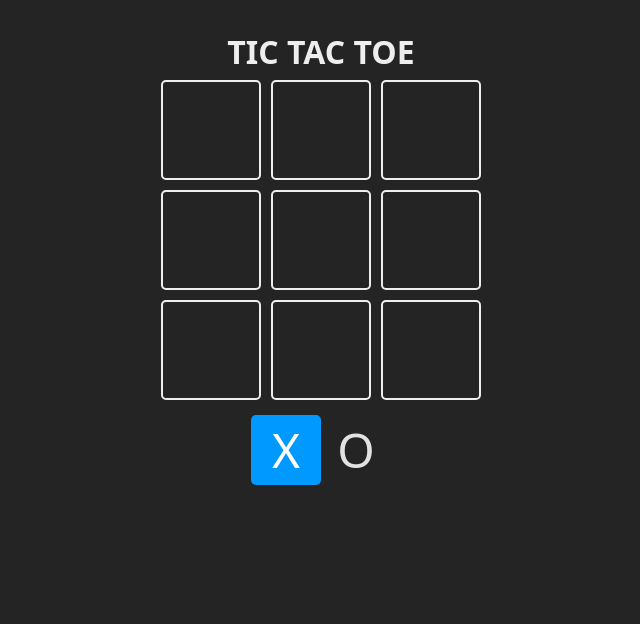
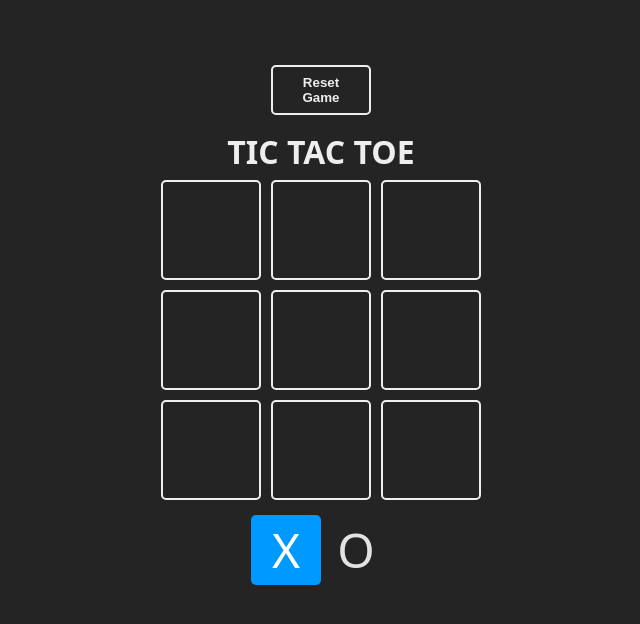
Before and after one commit to sebaactis/tic-tac-toe-game, a React (Create React App) app: page / in a window 1280 px wide. Shown: the top 624 px of the page, without its empty margins (319-959 px from the left). Built offline with nearby package versions, Linux system fonts and the light colour scheme.

Commit message:
componetizando

```diff
--- a/package.json
+++ b/package.json
@@ -6,6 +6,7 @@
     "@testing-library/jest-dom": "^5.16.5",
     "@testing-library/react": "^13.4.0",
     "@testing-library/user-event": "^13.5.0",
+    "canvas-confetti": "1.6.0",
     "react": "^18.2.0",
     "react-dom": "^18.2.0",
     "react-scripts": "5.0.1",
--- a/src/App.js
+++ b/src/App.jsx
@@ -1,44 +1,10 @@
 import { useState } from 'react';
 import './App.css';
-
-// Objeto de turnos
-
-const TURNS = {
-  X: "X",
-  O: "O"
-};
-
-
-// Componente que renderiza los cuadrados del tablero
-
-const Square = ({ children, isSelected, updateBoard, index }) => {
-
-  const className = `square ${isSelected ? 'is-selected' : ''}`
-
-  // Funcion que maneja el evento de actualizar el tablero
-  const handleClick = () => {
-    updateBoard(index);
-  }
-
-
-  return (
-    <div onClick={handleClick} className={className}>
-      {children}
-    </div>
-  )
-}
-
-// Combinaciones ganadores
-const WINNER_COMBOS = [
-  [0, 1, 2],
-  [3, 4, 5],
-  [6, 7, 8],
-  [0, 3, 6],
-  [1, 4, 7],
-  [2, 5, 8],
-  [0, 4, 8],
-  [2, 4, 6]
-];
+import confetti from 'canvas-confetti';
+import { Square } from './components/Square';
+import { TURNS } from './constants.js'
+import { checkWinner, checkEndGame } from './logic/board';
+import { WinnerModal } from './components/WinnerModel';
 
 
 function App() {
@@ -47,23 +13,18 @@
   const [turn, setTurn] = useState(TURNS.X) // Turnos
   const [winner, setWinner] = useState(null) // Ganador
 
-
-  // Funcion que verifica el ultimo tablero y verifica si coincide con las combos ganadoras
-  const checkWinner = (boardToCheck) => {
-    for (const combo of WINNER_COMBOS) {
-      const [a, b, c] = combo
-      if (boardToCheck[a] && boardToCheck[a] === boardToCheck[b] && boardToCheck[a] === boardToCheck[c]) {
-        return boardToCheck[a]
-      }
-    }
-    return null;
+  //Funcion que resetea el juego a su estado inicial
+  const resetGame = () => {
+    setBoard(Array(9).fill(null))
+    setTurn(TURNS.X)
+    setWinner(null)
   }
-
 
   // Funcion que actualiza el tablero
   const updateBoard = (index) => {
 
-    if (board[index] || winner) return // Verifica si hay algo en esa posicion
+    // Verifica si hay algo en esa posicion
+    if (board[index] || winner) return
 
     // Actualiza el tablero con los clicks
     const newBoard = [...board]
@@ -76,15 +37,18 @@
 
     // Verifica si hay un nuevo ganador y setea el estado winner
     const newWinner = checkWinner(newBoard)
-    if(newWinner) {
+    if (newWinner) {
+      confetti()
       setWinner(newWinner)
+    } else if (checkEndGame(newBoard)) {
+      setWinner(false)
     }
-
   }
 
   // Render del tablero
   return (
     <main className="board">
+      <button onClick={resetGame}> Reset Game </button>
       <h1> TIC TAC TOE</h1>
       <section className="game">
         {
@@ -108,6 +72,9 @@
         <Square isSelected={turn === TURNS.O}> {TURNS.O}</Square>
 
       </section>
+
+      <WinnerModal winner={winner} resetGame={resetGame} />
+
     </main>
   )
 
--- /dev/null
+++ b/src/components/Square.jsx
@@ -0,0 +1,18 @@
+// Componente que renderiza los cuadrados del tablero
+
+export const Square = ({ children, isSelected, updateBoard, index }) => {
+
+    const className = `square ${isSelected ? 'is-selected' : ''}`
+
+    // Funcion que maneja el evento de actualizar el tablero
+    const handleClick = () => {
+      updateBoard(index);
+    }
+
+
+    return (
+      <div onClick={handleClick} className={className}>
+        {children}
+      </div>
+    )
+  }
--- /dev/null
+++ b/src/components/WinnerModel.jsx
@@ -0,0 +1,30 @@
+import { Square } from "./Square"
+
+export function WinnerModal({winner, resetGame}) {
+
+    if (winner === null) return null
+
+    const winnerText = winner === false ? "Hay un empate" : "Gano: "
+
+    return (
+        <section className="winner">
+            <div className="text">
+                <h2>
+                    { winnerText }
+                </h2>
+
+                <header className="win">
+                    {winner && <Square>{winner}</Square>}
+                </header>
+
+                <footer>
+                    <button onClick={resetGame}>Empezar de nuevo</button>
+                </footer>
+            </div>
+        </section>
+
+    )
+
+}
+
+    // Verifica si hay un ganador o no y muestra el modal segun correspond
--- /dev/null
+++ b/src/constants.js
@@ -0,0 +1,16 @@
+export const TURNS = {
+    X: "X",
+    O: "O"
+};
+
+// Combinaciones ganadores
+export const WINNER_COMBOS = [
+    [0, 1, 2],
+    [3, 4, 5],
+    [6, 7, 8],
+    [0, 3, 6],
+    [1, 4, 7],
+    [2, 5, 8],
+    [0, 4, 8],
+    [2, 4, 6]
+];
--- /dev/null
+++ b/src/logic/board.js
@@ -0,0 +1,18 @@
+import { WINNER_COMBOS } from "../constants";
+
+
+// Funcion que verifica el ultimo tablero y verifica si coincide con las combos ganadoras
+export const checkWinner = (boardToCheck) => {
+  for (const combo of WINNER_COMBOS) {
+    const [a, b, c] = combo
+    if (boardToCheck[a] && boardToCheck[a] === boardToCheck[b] && boardToCheck[a] === boardToCheck[c]) {
+      return boardToCheck[a]
+    }
+  }
+  return null;
+}
+
+// Funcion que verifica si termino el juego: si todas las square son distintas a null es que se termino.
+export const checkEndGame = (newBoard) => {
+  return newBoard.every((square) => square !== null)
+}
```
Also changed, not shown: 1 other file (tests, documents, lock files or other folders).
